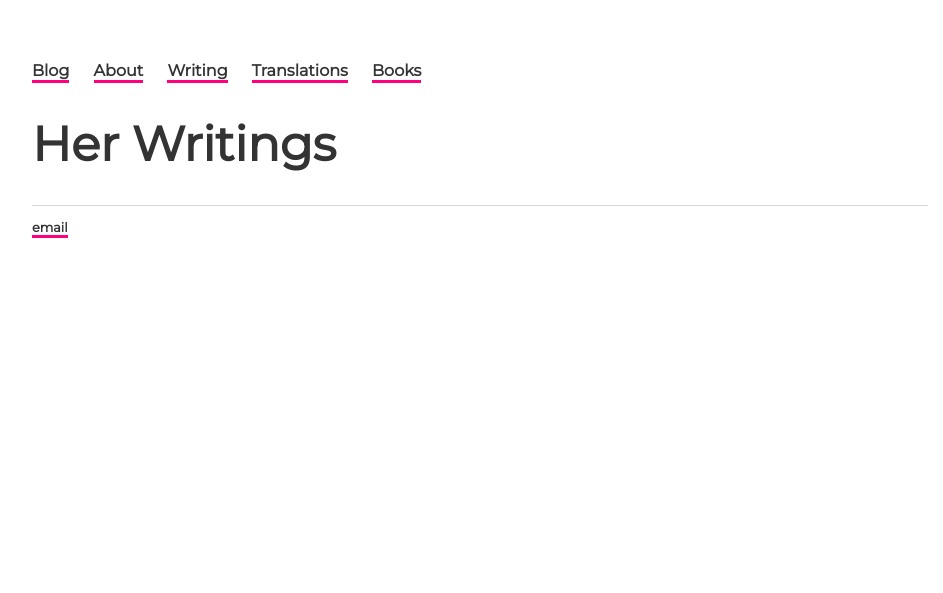
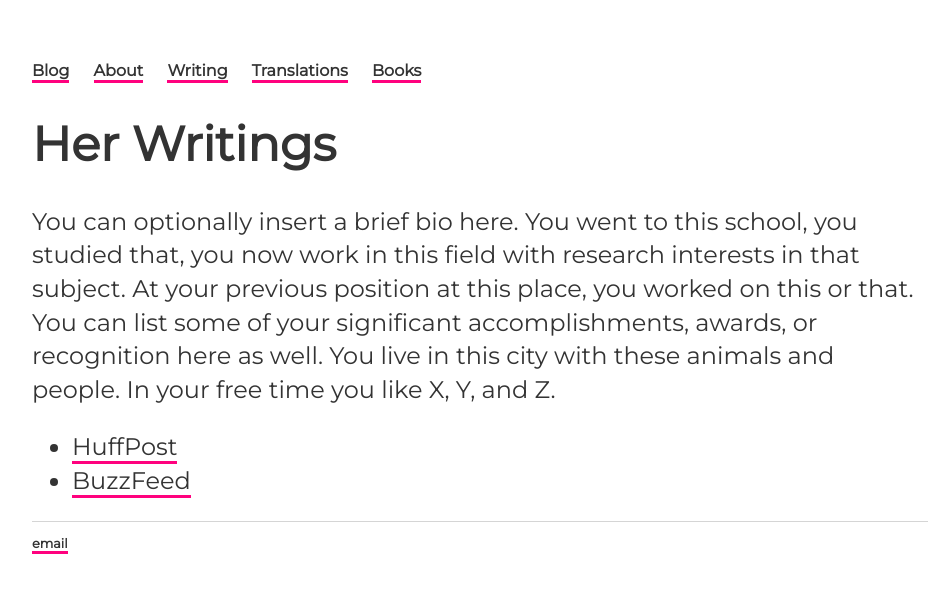
Before and after one commit to ariesti/ariesti.github.io, a Jekyll site: the page built from writing/index.html, in a window 1280 px wide. Shown: the top 593 px of the page, without its empty margins (160-1103 px from the left). Built offline with Jekyll 4.4.1, drawn with Linux system fonts in a browser that asks for light colours.

Commit message:
Update index.html

```diff
--- a/writing/index.html
+++ b/writing/index.html
@@ -3,11 +3,12 @@
 title: Her Writings
 ---
 
-<h1>{{ page.title }}</h1>
-	<ul class="entry">
+		<div class="writing">
+			<h1>{{ page.title }}</h1>
+			<p>You can optionally insert a brief bio here. You went to this school, you studied that, you now work in this field with research interests in that subject. At your previous position at this place, you worked on this or that. You can list some of your significant accomplishments, awards, or recognition here as well. You live in this city with these animals and people. In your free time you like X, Y, and Z.</p>
 
-	  {% for content in site.content %}
-	    <li><span>{{ page.publication }}</span> » <a href="{{ page.url }}" title="{{ page.title }}">{{ page.title }}</a></li>
-	  {% endfor %}
-
-	</ul>
+			<ul class="contacts">
+				<li><a href="page_01.md">HuffPost</a></li>
+				<li><a href="page_01.md">BuzzFeed</a></li>
+				</ul>
+		</div>
```
